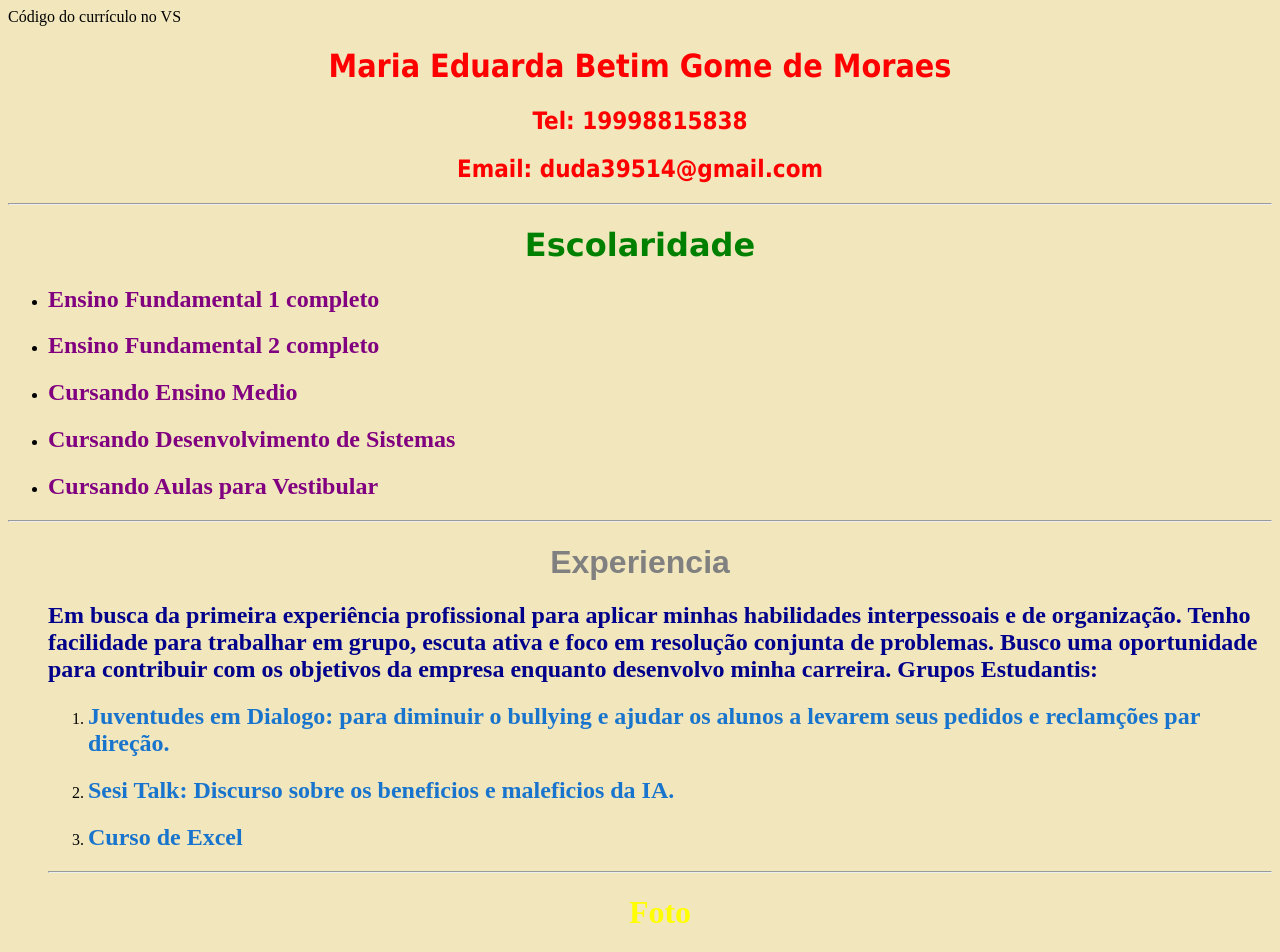
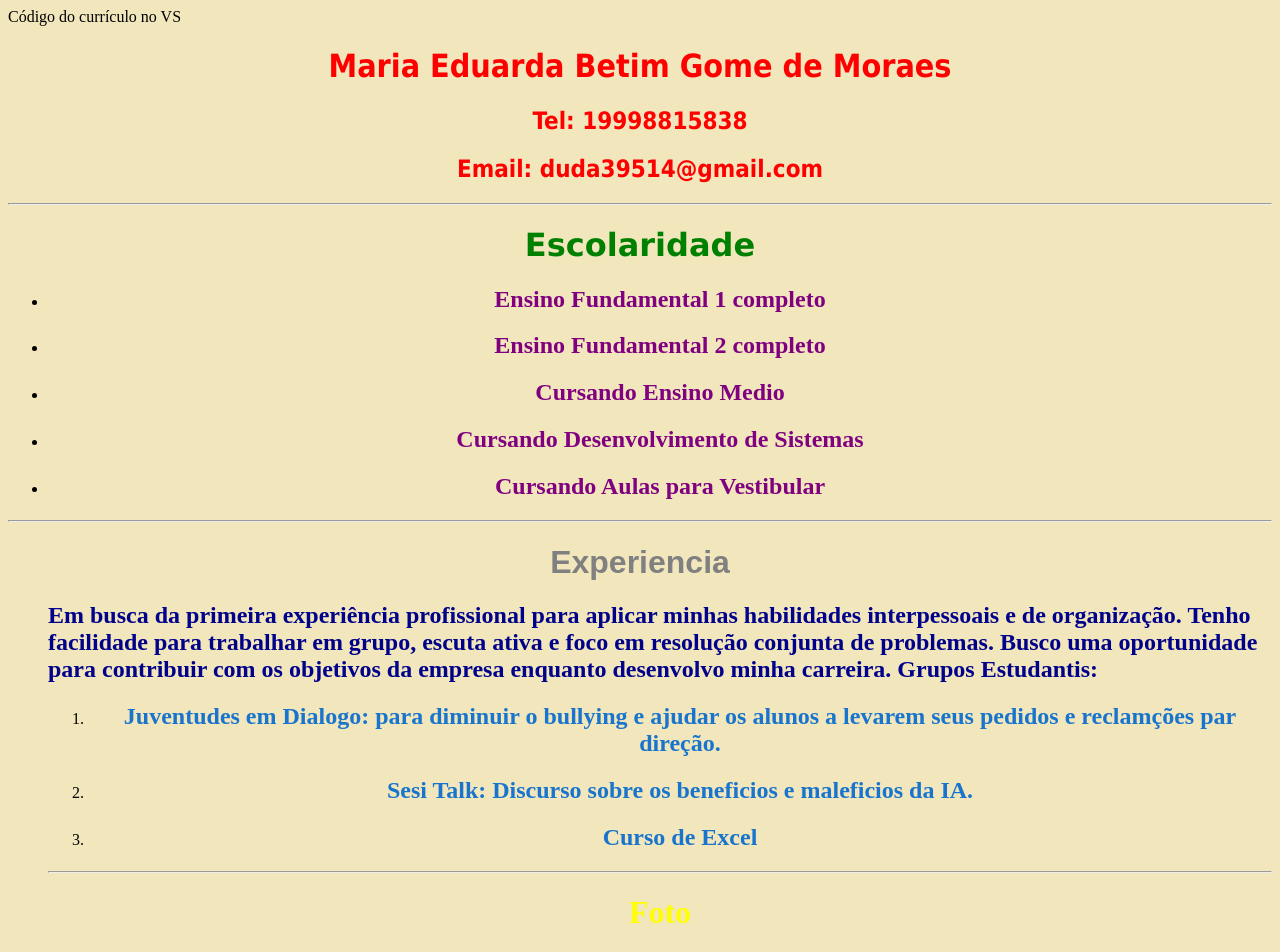
Before and after one commit to duda39514-prog/cv, a plain HTML site: page index.html in a window 1280 px wide. Shown: the top 952 px of the page. Drawn offline with Linux system fonts and the light colour scheme.

Commit message:
Update index.html

```diff
--- a/index.html
+++ b/index.html
@@ -12,11 +12,11 @@
     <hr>
     <center><h1><font color = "green" face = "Verdana"> Escolaridade </font></h1></center>
     <ul>
-    <li><h2><font color = "purple" face = "Times New Roman"> Ensino Fundamental 1 completo  </font></h2></li>
-    <li><h2><font color = "purple" face = "Times New Roman"> Ensino Fundamental 2 completo  </font></h2></li>
-    <li><h2><font color = "purple" face = "Times New Roman"> Cursando Ensino Medio </font></h2></li>
-    <li><h2><font color = "purple" face = "Times New Roman"> Cursando Desenvolvimento de Sistemas </font></h2></li>
-    <li><h2><font color = "purple" face = "Times New Roman"> Cursando Aulas para Vestibular </font></h2></li>
+    <center><li><h2><font color = "purple" face = "Times New Roman"> Ensino Fundamental 1 completo  </font></h2></li></center>
+    <center><li><h2><font color = "purple" face = "Times New Roman"> Ensino Fundamental 2 completo  </font></h2></li></center>
+    <center><li><h2><font color = "purple" face = "Times New Roman"> Cursando Ensino Medio </font></h2></li></center>
+    <center><li><h2><font color = "purple" face = "Times New Roman"> Cursando Desenvolvimento de Sistemas </font></h2></li></center>
+    <center><li><h2><font color = "purple" face = "Times New Roman"> Cursando Aulas para Vestibular </font></h2></li></center>
     </ul>
     <hr>
     <center><h1><font color = "grey" face = "Arial"> Experiencia </font></h1></center>
@@ -26,9 +26,9 @@
             Busco uma oportunidade para contribuir com os objetivos da empresa enquanto desenvolvo minha carreira.
             Grupos Estudantis:</font></h2></li>
             <ol>
-                <li><h2><font color = "#1874CD" face = "Times New Roman">Juventudes em Dialogo: para diminuir o bullying e ajudar os alunos a levarem seus pedidos e reclamções par direção.</font></h2></li>
-                    <li><h2><font color = "#1874CD" face = "Times New Roman">Sesi Talk: Discurso sobre os beneficios e maleficios da IA.</font></h2></li>
-                    <li><h2><font color = "#1874CD" face = "Times New Roman">Curso de Excel</font></h2></li>
+                <center><li><h2><font color = "#1874CD" face = "Times New Roman">Juventudes em Dialogo: para diminuir o bullying e ajudar os alunos a levarem seus pedidos e reclamções par direção.</font></h2></li></center>
+                    <center><li><h2><font color = "#1874CD" face = "Times New Roman">Sesi Talk: Discurso sobre os beneficios e maleficios da IA.</font></h2></li></center>
+                    <center><li><h2><font color = "#1874CD" face = "Times New Roman">Curso de Excel</font></h2></li></center>
             </ol>
             <hr>
              <center><h1><font color = "yellow" face = "Times New Roman"> Foto </font></h1></center>
```
